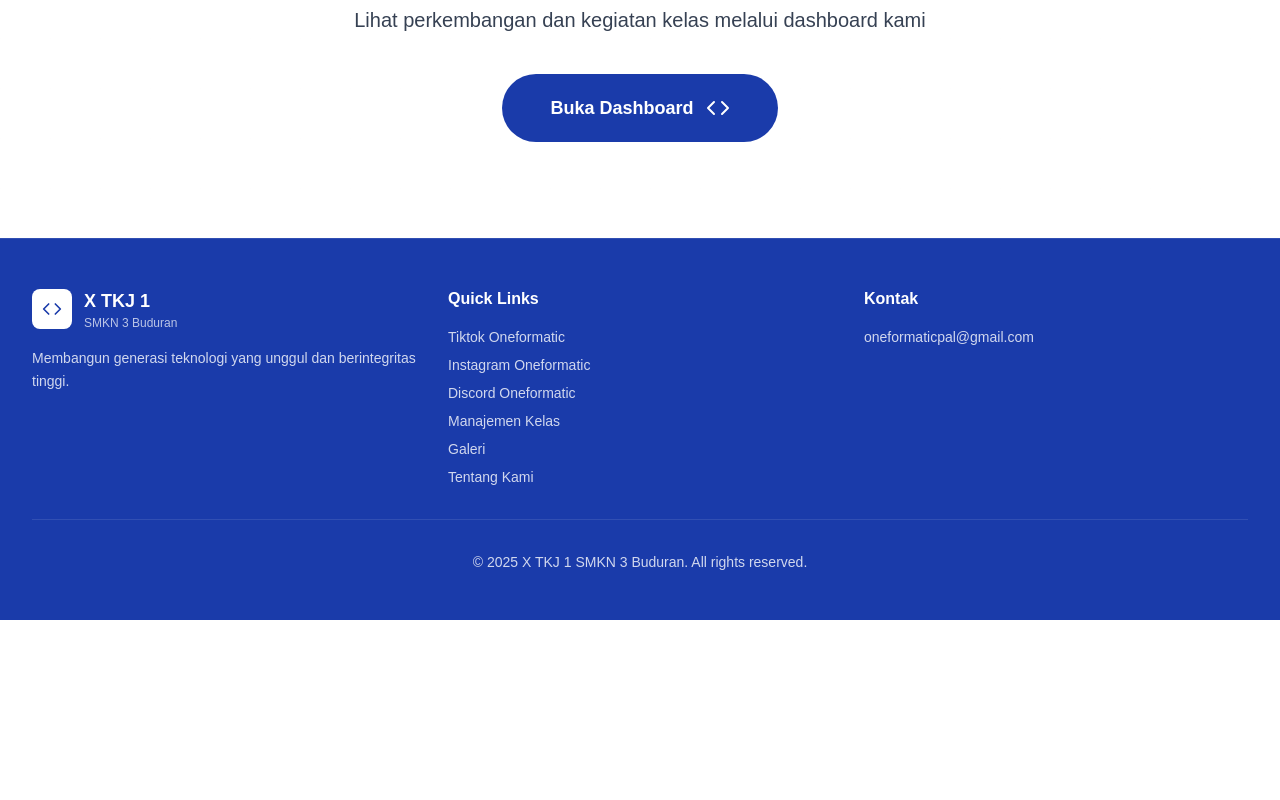
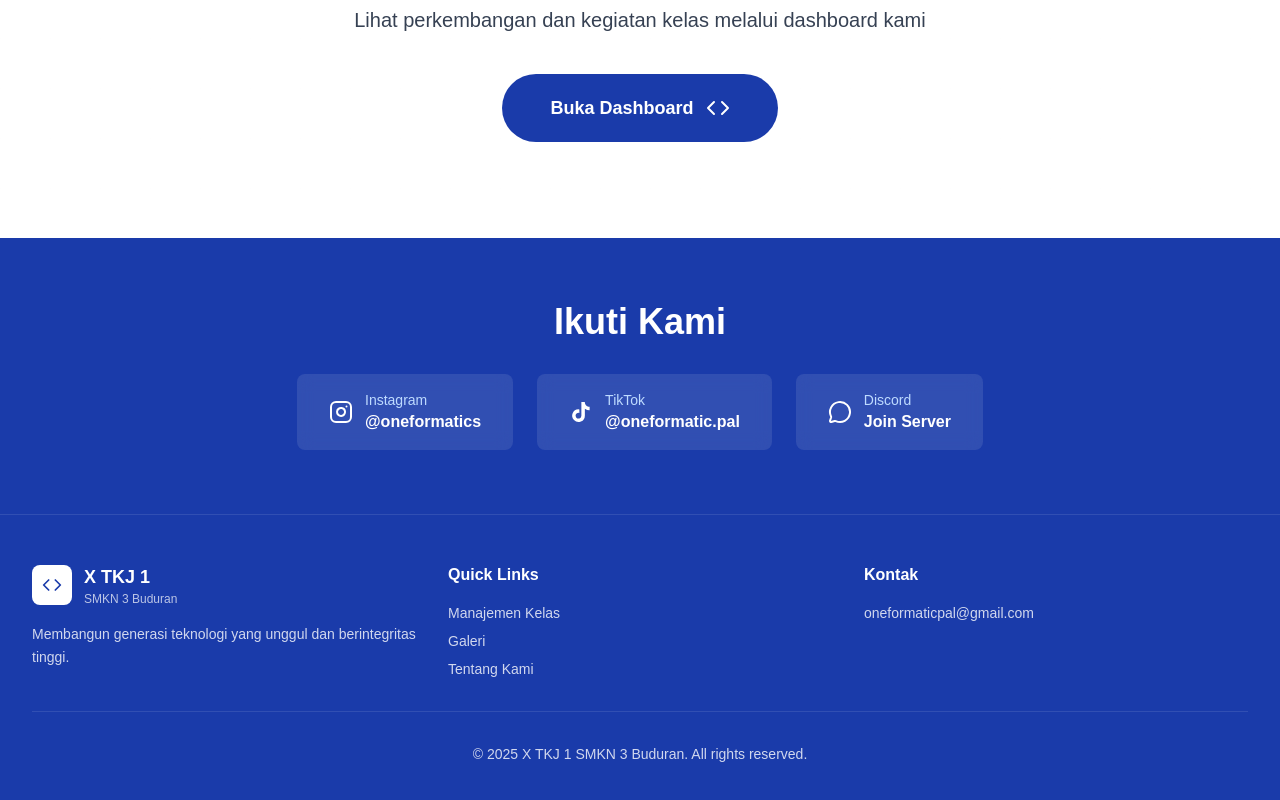
Before and after one commit to oneformaticpal/oneformatic-page, a Next.js app: page / in a window 1280 px wide. Shown: the part 2969-3769 px from the top of the page. Before the commit the page ends 3589 px from the top, so only its background shows below. Built offline with nearby package versions, Linux system fonts and the light colour scheme.

Commit message:
MINOR UPDATE

```diff
--- a/src/pages/index.js
+++ b/src/pages/index.js
@@ -1,5 +1,5 @@
 import React, { useState, useEffect } from 'react';
-import { Menu, X, Users, Award, Calendar, BookOpen, Code, Wifi, Trophy, Zap, ChevronDown, Cog } from 'lucide-react';
+import { Menu, X, Users, Award, Calendar, BookOpen, Code, Wifi, Trophy, Zap, ChevronDown, Cog, Instagram, MessageCircle } from 'lucide-react';
 
 export default function LandingPage() {
   const [mobileMenuOpen, setMobileMenuOpen] = useState(false);
@@ -398,6 +398,62 @@ export default function LandingPage() {
         </div>
       </section>
 
+      {/* Social Media Section */}
+      <section style={{ backgroundColor: primaryColor }}>
+        <div className="container mx-auto px-4 py-12 sm:py-16">
+          <div className="text-center">
+            <h2 className="mb-8 text-2xl sm:text-3xl md:text-4xl font-bold text-white">Ikuti Kami</h2>
+            <div className="flex flex-col sm:flex-row items-center justify-center gap-4 sm:gap-6">
+              <a
+                href="https://instagram.com/oneformatics"
+                target="_blank"
+                rel="noopener noreferrer"
+                className="group flex items-center gap-3 rounded-lg bg-white/10 backdrop-blur-sm px-6 sm:px-8 py-4 transition-all hover:bg-white/20 hover:scale-105 w-full sm:w-auto max-w-sm"
+              >
+                <Instagram className="h-6 w-6 text-white flex-shrink-0" />
+                <div className="text-left">
+                  <p className="text-sm text-blue-200">Instagram</p>
+                  <p className="font-semibold text-white">@oneformatics</p>
+                </div>
+              </a>
+
+              <a
+                href="https://tiktok.com/@oneformatic.pal"
+                target="_blank"
+                rel="noopener noreferrer"
+                className="group flex items-center gap-3 rounded-lg bg-white/10 backdrop-blur-sm px-6 sm:px-8 py-4 transition-all hover:bg-white/20 hover:scale-105 w-full sm:w-auto max-w-sm"
+              >
+                <svg
+                  className="h-6 w-6 text-white flex-shrink-0"
+                  viewBox="0 0 24 24"
+                  fill="currentColor"
+                  xmlns="http://www.w3.org/2000/svg"
+                >
+                  <path d="M19.59 6.69a4.83 4.83 0 0 1-3.77-4.25V2h-3.45v13.67a2.89 2.89 0 0 1-5.2 1.74 2.89 2.89 0 0 1 2.31-4.64 2.93 2.93 0 0 1 .88.13V9.4a6.84 6.84 0 0 0-1-.05A6.33 6.33 0 0 0 5 20.1a6.34 6.34 0 0 0 10.86-4.43v-7a8.16 8.16 0 0 0 4.77 1.52v-3.4a4.85 4.85 0 0 1-1-.1z" />
+                </svg>
+                <div className="text-left">
+                  <p className="text-sm text-blue-200">TikTok</p>
+                  <p className="font-semibold text-white">@oneformatic.pal</p>
+                </div>
+              </a>
+
+              <a
+                href="https://discord.gg/S3M6XCamYV"
+                target="_blank"
+                rel="noopener noreferrer"
+                className="group flex items-center gap-3 rounded-lg bg-white/10 backdrop-blur-sm px-6 sm:px-8 py-4 transition-all hover:bg-white/20 hover:scale-105 w-full sm:w-auto max-w-sm"
+              >
+                <MessageCircle className="h-6 w-6 text-white flex-shrink-0" />
+                <div className="text-left">
+                  <p className="text-sm text-blue-200">Discord</p>
+                  <p className="font-semibold text-white">Join Server</p>
+                </div>
+              </a>
+            </div>
+          </div>
+        </div>
+      </section>
+
       {/* Footer */}
       <footer className="py-12 px-4 sm:px-6 lg:px-8" style={{ backgroundColor: primaryColor, borderTop: '1px solid rgba(255, 255, 255, 0.1)' }}>
         <div className="max-w-7xl mx-auto">
@@ -420,21 +476,6 @@ export default function LandingPage() {
             <div>
               <h4 className="font-semibold mb-4" style={{ color: secondaryColor }}>Quick Links</h4>
               <ul className="space-y-2 text-sm">
-                <li>
-                  <a href='https://tiktok.com/@oneformatic.pal' target='_blank' rel="noopener noreferrer" className="transition hover:opacity-80" style={{ color: 'rgba(255, 255, 255, 0.8)' }}>
-                    Tiktok Oneformatic
-                  </a>
-                </li>
-                <li>
-                  <a href='https://instagram.com/oneformatics' target='_blank' rel="noopener noreferrer" className="transition hover:opacity-80" style={{ color: 'rgba(255, 255, 255, 0.8)' }}>
-                    Instagram Oneformatic
-                  </a>
-                </li>
-                <li>
-                  <a href='https://discord.gg/S3M6XCamYV' target='_blank' rel="noopener noreferrer" className="transition hover:opacity-80" style={{ color: 'rgba(255, 255, 255, 0.8)' }}>
-                    Discord Oneformatic
-                  </a>
-                </li>
                 <li>
                   <a href="https://oneformatic.vercel.app/" target="_blank" rel="noopener noreferrer" className="transition hover:opacity-80" style={{ color: 'rgba(255, 255, 255, 0.8)' }}>
                     Manajemen Kelas
```
